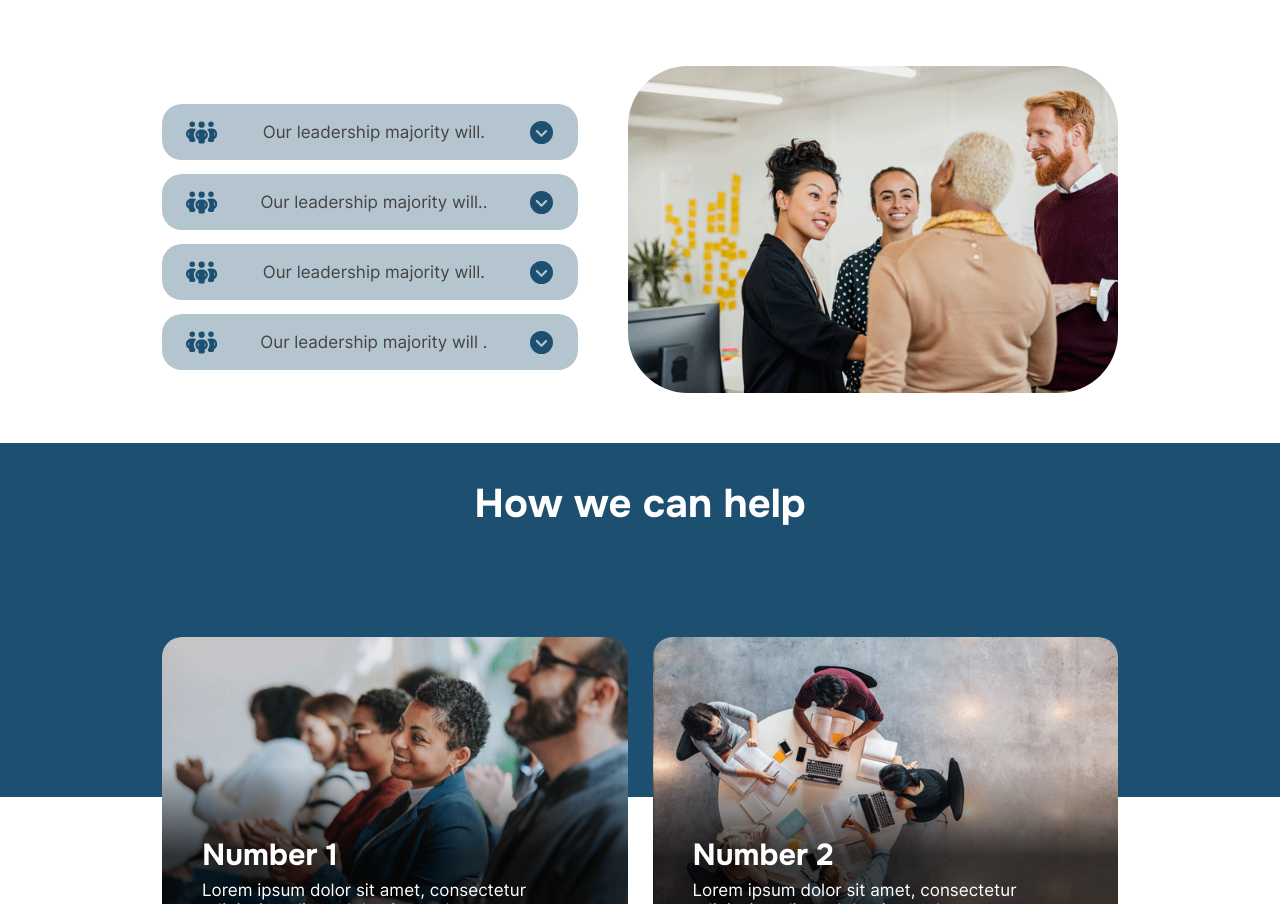
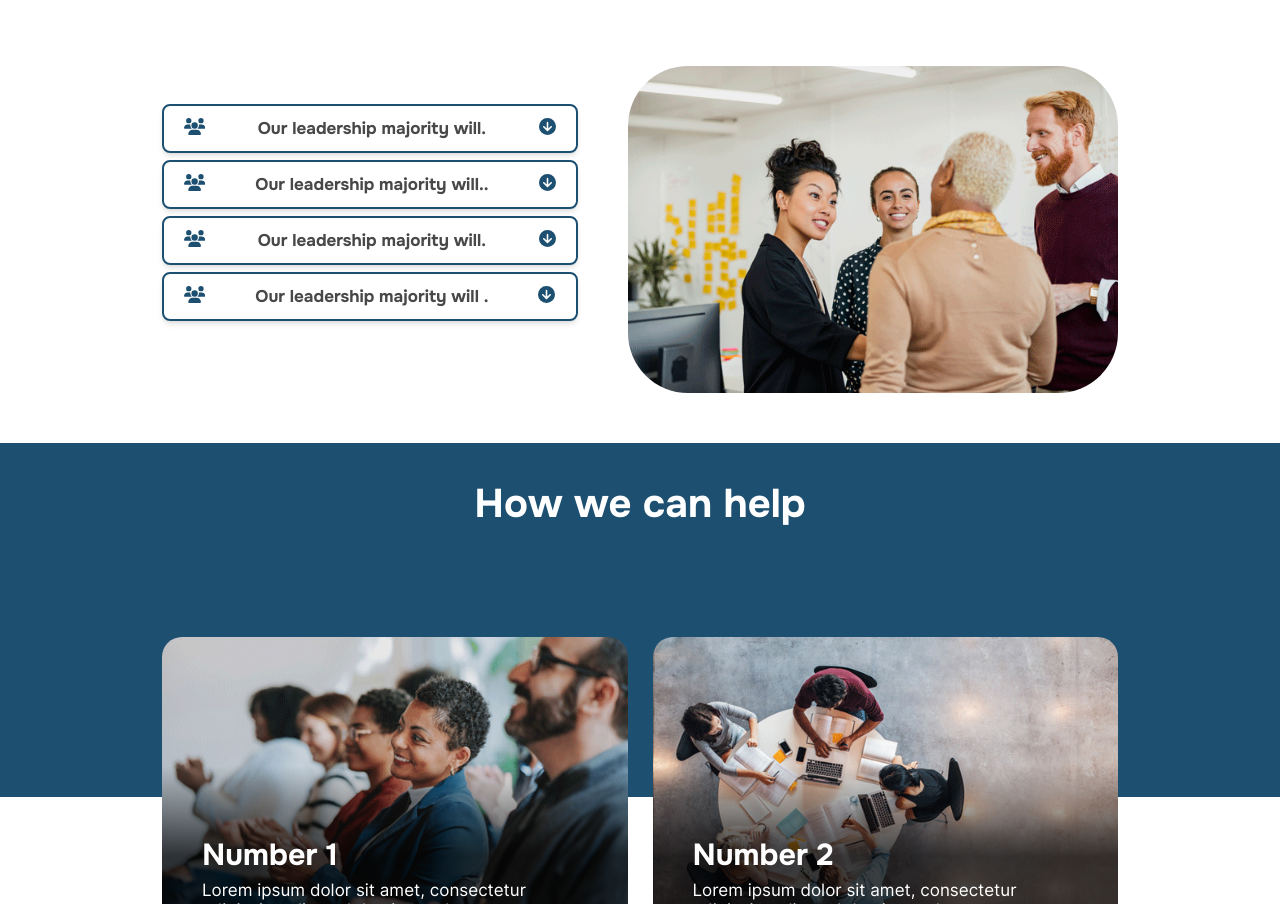
Before and after one commit to sgledhill1695/IGPM, a Next.js app: page / in a window 1280 px wide. Shown: the part 905-1809 px from the top of the page. Built offline with nearby package versions, Linux system fonts and the light colour scheme.

Commit message:
home page accord style changed

```diff
--- a/src/app/components/index/whyIGPM/accordion.jsx
+++ b/src/app/components/index/whyIGPM/accordion.jsx
@@ -8,48 +8,63 @@ export default function Accordion({title , content, icon}){
 
     const handleOpen = () => {
 
-        if (open){
-            setOpen(false);
-        } else {
-            setOpen(true);
-        }
+        open ? setOpen(false) : setOpen(true);
 
     };
+
+    const openPanel = {
+        maxHeight: '2000px',
+        paddingTop: '5px',
+        paddingBottom: '5px',
+        opacity: '1',
+        transition: 'padding-top 0.2s , padding-bottom 0.2s , max-height 2s  '
+    }
+
+    const closePanel = {
+        maxHeight: '0px',
+        paddingTop: '0px',
+        paddingBottom: '0px',
+        transition: 'padding-bottom 0.3s , padding-top 0.3s, max-height 0.3s '
+    }
+
+
+    const openArrow = {
+        transform: 'rotate(180deg)',
+        transition: 'transform 0.2s'
+    };
+
+    const closeArrow = {
+        transform: 'rotate(360deg)',
+        transition: 'transform 0.2s'
+    };
+
+
+
 
 
     return(
         <>
 
 
-            <button onClick={handleOpen} className={`${styles.accordion} ${open ? 'bg-[#1C4F70]' : 'bg-[#B4C5D0] hover:bg-[#1C4F70]'}  py-[12px] px-[24px]  w-[100%] h-[56px] rounded-[20px] text-[#444] flex items-center justify-between`}>
+            <button onClick={() => handleOpen()} className={`border-[2px]  border-[#1C4F70] rounded-[8px] cursor-pointer shadow-md`}>
 
-                <div className={`${open ? 'fill-[#B4C5D0]' : 'fill-[#1C4F70]'}`}>
-                    {icon}
+                <div className={` ${open ? 'bg-[#1C4F70]' : ''} flex justify-between px-[20px] pt-[12px] pb-[12px]`}>
+
+                    <svg xmlns="http://www.w3.org/2000/svg" className={`${open ? 'fill-[white]' : 'fill-[#1C4F70]'}`} height="1em" viewBox="0 0 640 512"><path d="M144 0a80 80 0 1 1 0 160A80 80 0 1 1 144 0zM512 0a80 80 0 1 1 0 160A80 80 0 1 1 512 0zM0 298.7C0 239.8 47.8 192 106.7 192h42.7c15.9 0 31 3.5 44.6 9.7c-1.3 7.2-1.9 14.7-1.9 22.3c0 38.2 16.8 72.5 43.3 96c-.2 0-.4 0-.7 0H21.3C9.6 320 0 310.4 0 298.7zM405.3 320c-.2 0-.4 0-.7 0c26.6-23.5 43.3-57.8 43.3-96c0-7.6-.7-15-1.9-22.3c13.6-6.3 28.7-9.7 44.6-9.7h42.7C592.2 192 640 239.8 640 298.7c0 11.8-9.6 21.3-21.3 21.3H405.3zM224 224a96 96 0 1 1 192 0 96 96 0 1 1 -192 0zM128 485.3C128 411.7 187.7 352 261.3 352H378.7C452.3 352 512 411.7 512 485.3c0 14.7-11.9 26.7-26.7 26.7H154.7c-14.7 0-26.7-11.9-26.7-26.7z" /></svg>
+
+                    <h3 className={`${open ? 'text-[white]' : 'text-[#484848]'}`}>{title}</h3>
+
+                    <svg xmlns="http://www.w3.org/2000/svg" className={`${open ? 'fill-[white]' : 'fill-[#1C4F70]'} `} style={open ? openArrow : closeArrow} height="1em" viewBox="0 0 512 512"><path d="M256 0a256 256 0 1 0 0 512A256 256 0 1 0 256 0zM127 281c-9.4-9.4-9.4-24.6 0-33.9s24.6-9.4 33.9 0l71 71L232 136c0-13.3 10.7-24 24-24s24 10.7 24 24l0 182.1 71-71c9.4-9.4 24.6-9.4 33.9 0s9.4 24.6 0 33.9L273 393c-9.4 9.4-24.6 9.4-33.9 0L127 281z" /></svg>
+
                 </div>
 
 
-                <p className={`${open ? 'text-white' : ''}`}>
-                    {title}
-                </p>
-
-                {!open ? (
-                    <>
-                        <svg xmlns="http://www.w3.org/2000/svg" className={`${open ? 'fill-[#B4C5D0]' : 'fill-[#1C4F70]'}`}  height="23px" viewBox="0 0 512 512"><path d="M256 0a256 256 0 1 0 0 512A256 256 0 1 0 256 0zM135 241c-9.4-9.4-9.4-24.6 0-33.9s24.6-9.4 33.9 0l87 87 87-87c9.4-9.4 24.6-9.4 33.9 0s9.4 24.6 0 33.9L273 345c-9.4 9.4-24.6 9.4-33.9 0L135 241z" /></svg>
-                    </>
-                ) : (
-                    <>
-                        <svg xmlns="http://www.w3.org/2000/svg" className={`${open ? 'fill-[#B4C5D0]' : 'fill-[#1C4F70]'}`} height="23px" viewBox="0 0 512 512"><path d="M256 512A256 256 0 1 0 256 0a256 256 0 1 0 0 512zM377 271c9.4 9.4 9.4 24.6 0 33.9s-24.6 9.4-33.9 0l-87-87-87 87c-9.4 9.4-24.6 9.4-33.9 0s-9.4-24.6 0-33.9L239 167c9.4-9.4 24.6-9.4 33.9 0L377 271z" /></svg>
-                    </>
-                )}
+                <div className={`text-start  overflow-hidden px-[20px]`} style={open ? openPanel : closePanel}>
+                    {content}
+                </div>
 
             </button>
 
-
-            <div className={`${styles.panel} ${open ? styles.open : ''} ms-[20px] me-[20px] ps-[5px] pe-[30px] w-[100%]`}>
-
-                {content}
-
-            </div>
 
 
 
```
